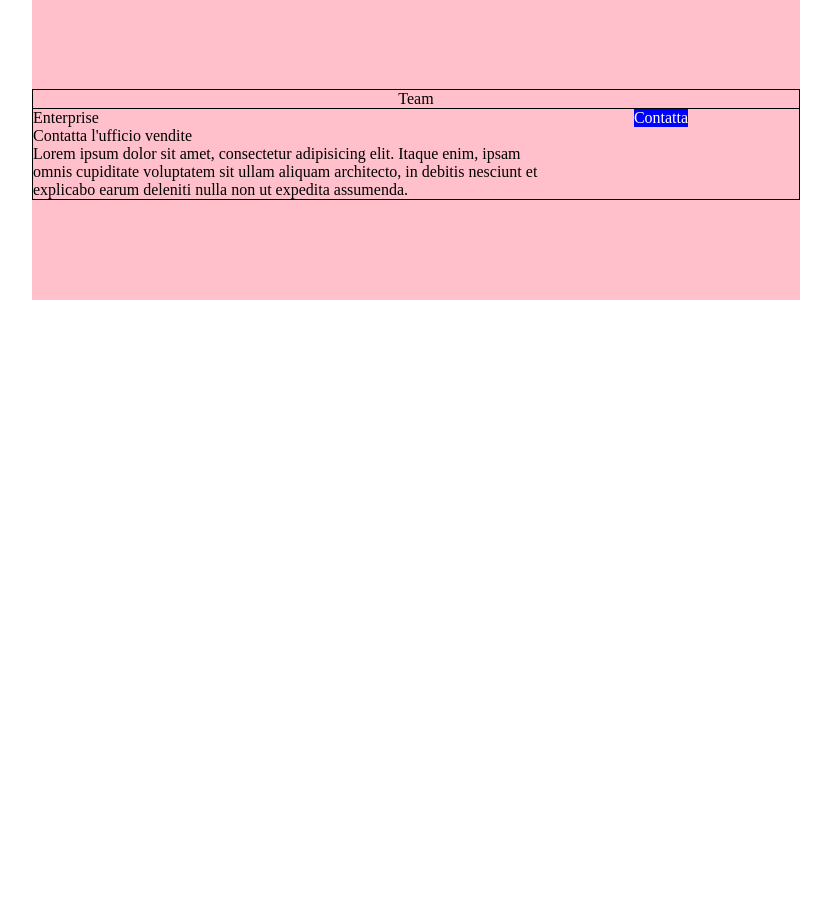
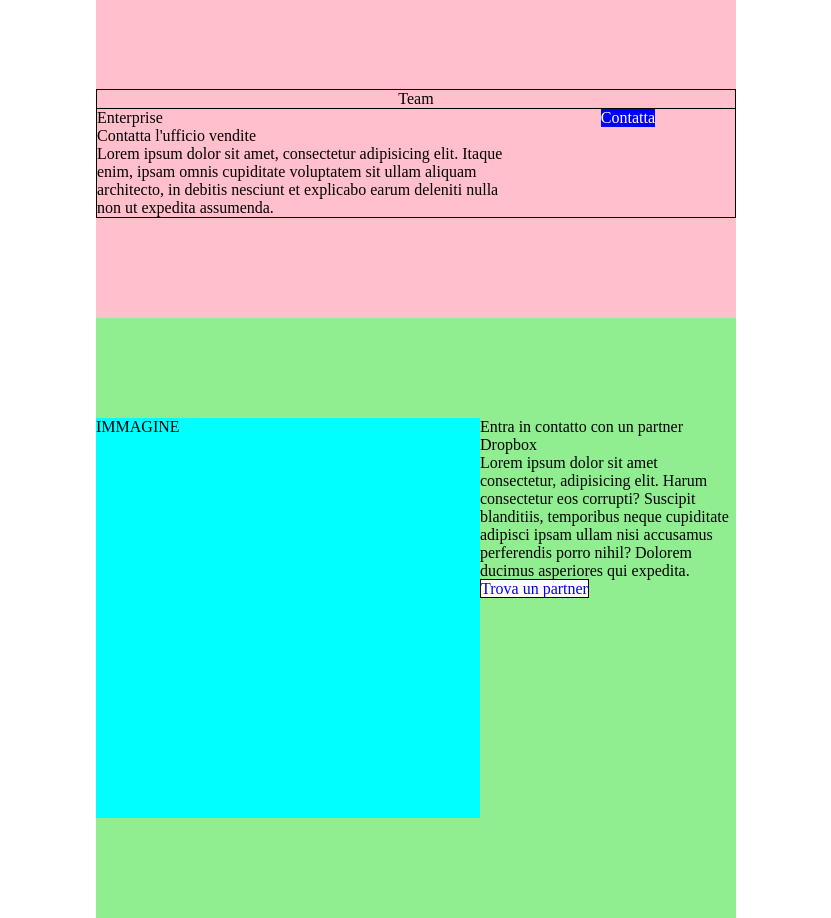
Before and after one commit to AndreaFermo/htmlcss-dropbox, a plain HTML site: page index.html in a window 1280 px wide. Shown: the part 1494-2412 px from the top of the page, without its empty margins (224-1055 px from the left). Before the commit the page ends 1794 px from the top, so only its background shows below. Drawn offline with Linux system fonts and the light colour scheme.

Commit message:
fino a contatta partner

```diff
--- a/css/debug.css
+++ b/css/debug.css
@@ -41,3 +41,16 @@
 .debug .enterprise {
     background-color: pink;
 }
+
+.debug .contactPartner {
+    background-color: lightgreen;
+}
+
+.debug .imgFinestrone {
+    height: 400px;
+    background-color: aqua;
+}
+
+.debug .whiteBotton {
+    background-color: white;
+}
--- a/css/style.css
+++ b/css/style.css
@@ -10,8 +10,14 @@
     background-color: blue;
 }
 
+.whiteBotton {
+    text-decoration: none;
+    border: 1px solid black;
+
+}
+
 .section {
-    width: 60vw;
+    width: 50vw;
     margin: auto;
 }
 
@@ -43,7 +49,7 @@ header {
 
 .containerJumbo {
     display: flex;
-    max-width: 70vw;
+    max-width: 60vw;
     margin: auto;
 }
 
@@ -131,3 +137,15 @@ padding: 20px 0px;
     display: block;
     margin: 0px 80px;
 }
+
+.contactPartner{
+   display: flex;
+}
+
+.imgFinestrone {
+    width: 60%;
+}
+
+.joinDropbox {
+    width: 40%;
+}
--- a/index.html
+++ b/index.html
@@ -115,6 +115,16 @@
             </div>
         </div>
 
+        <div class="section contactPartner">
+            <div class="imgFinestrone">IMMAGINE</div>
+            <div class="joinDropbox">
+                <div>Entra in contatto con un partner Dropbox</div>
+                <p>Lorem ipsum dolor sit amet consectetur, adipisicing elit. Harum consectetur eos corrupti? Suscipit blanditiis, temporibus neque cupiditate adipisci ipsam ullam nisi accusamus perferendis porro nihil? Dolorem ducimus asperiores qui expedita.</p>
+                <a href="#" class="whiteBotton">Trova un partner</a>
+            </div>
+
+        </div>
+
     </main>
 
     <footer></footer>
```
